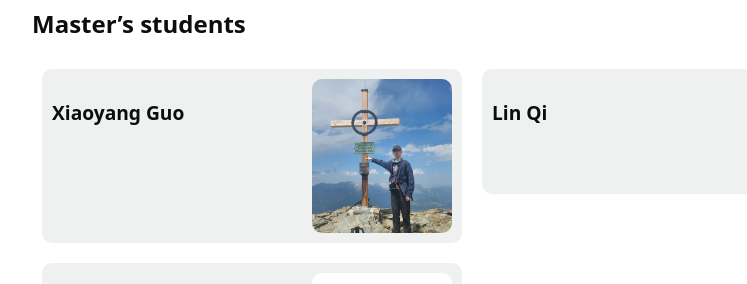
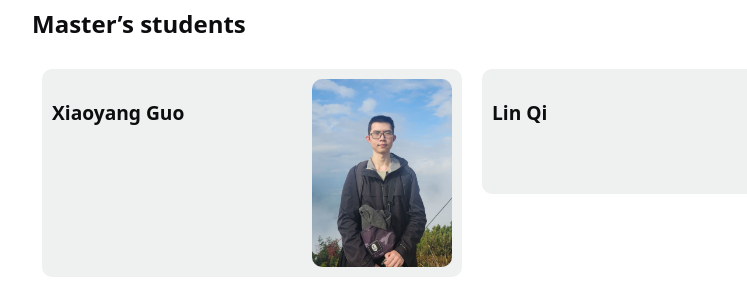
Before and after one commit to halimehphysics/halimehphysics.github.io, a plain HTML site: page team.html in a window 1280 px wide. Shown: the part 2192-2476 px from the top of the page, 168-915 px from the left. Drawn offline with Linux system fonts and the light colour scheme.

Commit message:
Update Xiaoyang portrait

```diff
--- a/team.html
+++ b/team.html
@@ -119,7 +119,7 @@
         <h2 style="clear:both;">Master’s students</h2>
         <div class="profile-row">
             <div class="profile-entry">
-                <img src="portraits/xiaoyang.jpg" class="portrait">
+                <img src="portraits/xiaoyang2-crop.jpg" class="portrait">
                 <h3>Xiaoyang Guo</h3>
             </div>
             <div class="profile-entry">
```
Also changed, not shown: portraits/xiaoyang.jpg (deleted), portraits/xiaoyang2-crop.jpg (added), portraits/xiaoyang2.jpg (added).
